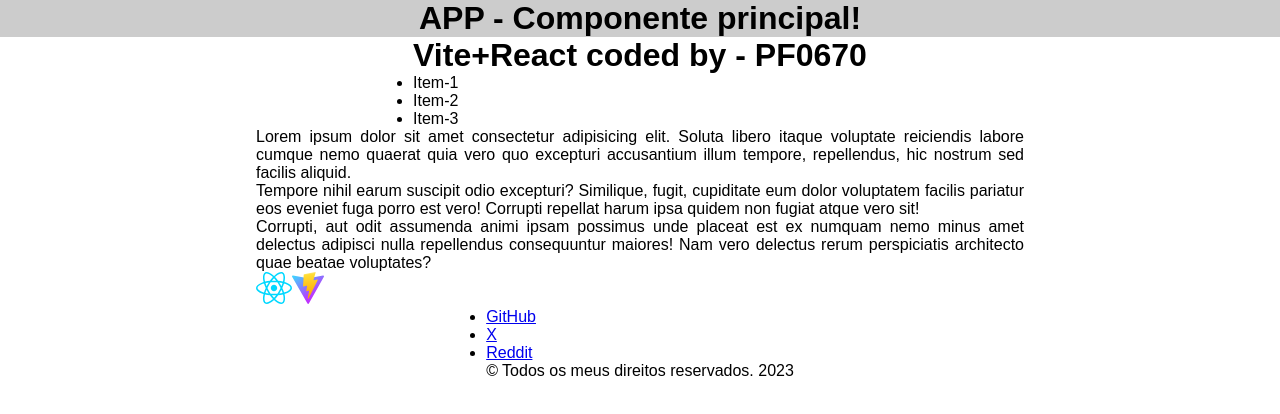
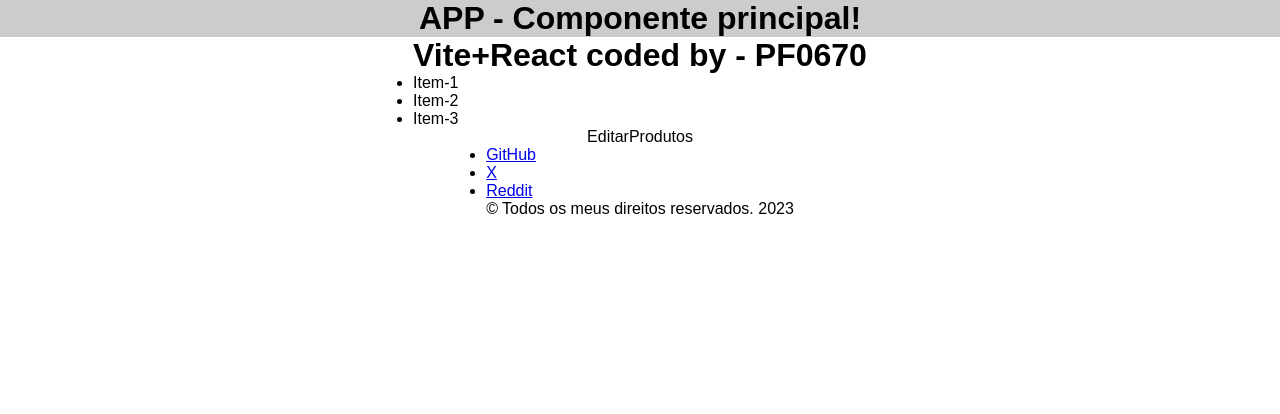
Before and after one commit to alecarlosjesus/spa-1espf, a React (Vite) app: page /editar/produtos/1 in a window 1280 px wide. Shown: the top 414 px of the page. Built offline with nearby package versions, Linux system fonts and the light colour scheme.

Commit message:
Rotas criadas com router-dom.

```diff
--- a/package.json
+++ b/package.json
@@ -11,7 +11,8 @@
   },
   "dependencies": {
     "react": "^18.2.0",
-    "react-dom": "^18.2.0"
+    "react-dom": "^18.2.0",
+    "react-router-dom": "^6.16.0"
   },
   "devDependencies": {
     "@types/react": "^18.2.15",
--- a/src/App.jsx
+++ b/src/App.jsx
@@ -3,6 +3,7 @@ import Conteudo from "./components/Conteudo";
 import Rodape from "./components/Rodape";
 import viteLogo from "./assets/vite.svg";
 import style from "./App.module.css";
+import { Outlet } from "react-router-dom";
 
 export default function App() {
 
@@ -15,8 +16,7 @@ export default function App() {
         {/* Iniciando a área do cabeçalho */}
         <Cabecalho />
 
-        {/* Iniciando a área do conteúdo */}
-        <Conteudo viteLogoProps={viteLogo} viteLogoAltProps={viteLogoAlt}/>
+          <Outlet/>
 
         {/* Iniciando a área do rodapé */}
         <Rodape />
--- a/src/main.jsx
+++ b/src/main.jsx
@@ -2,8 +2,26 @@ import React from 'react'
 import ReactDOM from 'react-dom/client'
 import App from './App.jsx'
 
+//BLOCO DAS ROTAS
+import { createBrowserRouter, RouterProvider } from 'react-router-dom';
+import Home from './routes/Home.jsx';
+import Produtos from './routes/Produtos.jsx';
+import EditarProdutos from './routes/EditarProdutos.jsx';
+import Erro404 from './routes/Erro404.jsx';
+//BLOCO DAS ROTAS
+
+const router = createBrowserRouter([
+  {path:"/",element: <App/>,errorElement:<Erro404/>,
+   children:[
+    {path:"/", element:<Home/>},
+    {path:"/produtos",element:<Produtos/>},
+    {path:"/editar/produtos/:id",element:<EditarProdutos/>},
+   ]
+ },
+]);
+
 ReactDOM.createRoot(document.getElementById('root')).render(
   <React.StrictMode>
-    <App />
+    <RouterProvider router={router}/>
   </React.StrictMode>,
 )
--- /dev/null
+++ b/src/routes/EditarProdutos.jsx
@@ -0,0 +1,7 @@
+import React from 'react'
+
+export default function EditarProdutos() {
+  return (
+    <div>EditarProdutos</div>
+  )
+}
--- /dev/null
+++ b/src/routes/Erro404.jsx
@@ -0,0 +1,7 @@
+import React from 'react'
+
+export default function Erro404() {
+  return (
+    <div>Erro404</div>
+  )
+}
--- /dev/null
+++ b/src/routes/Home.jsx
@@ -0,0 +1,7 @@
+import React from 'react'
+
+export default function Home() {
+  return (
+    <div>Home</div>
+  )
+}
--- /dev/null
+++ b/src/routes/Produtos.jsx
@@ -0,0 +1,7 @@
+import React from 'react'
+
+export default function Produtos() {
+  return (
+    <div>Produtos</div>
+  )
+}
```
Also changed, not shown: 1 other file (tests, documents, lock files or other folders).
